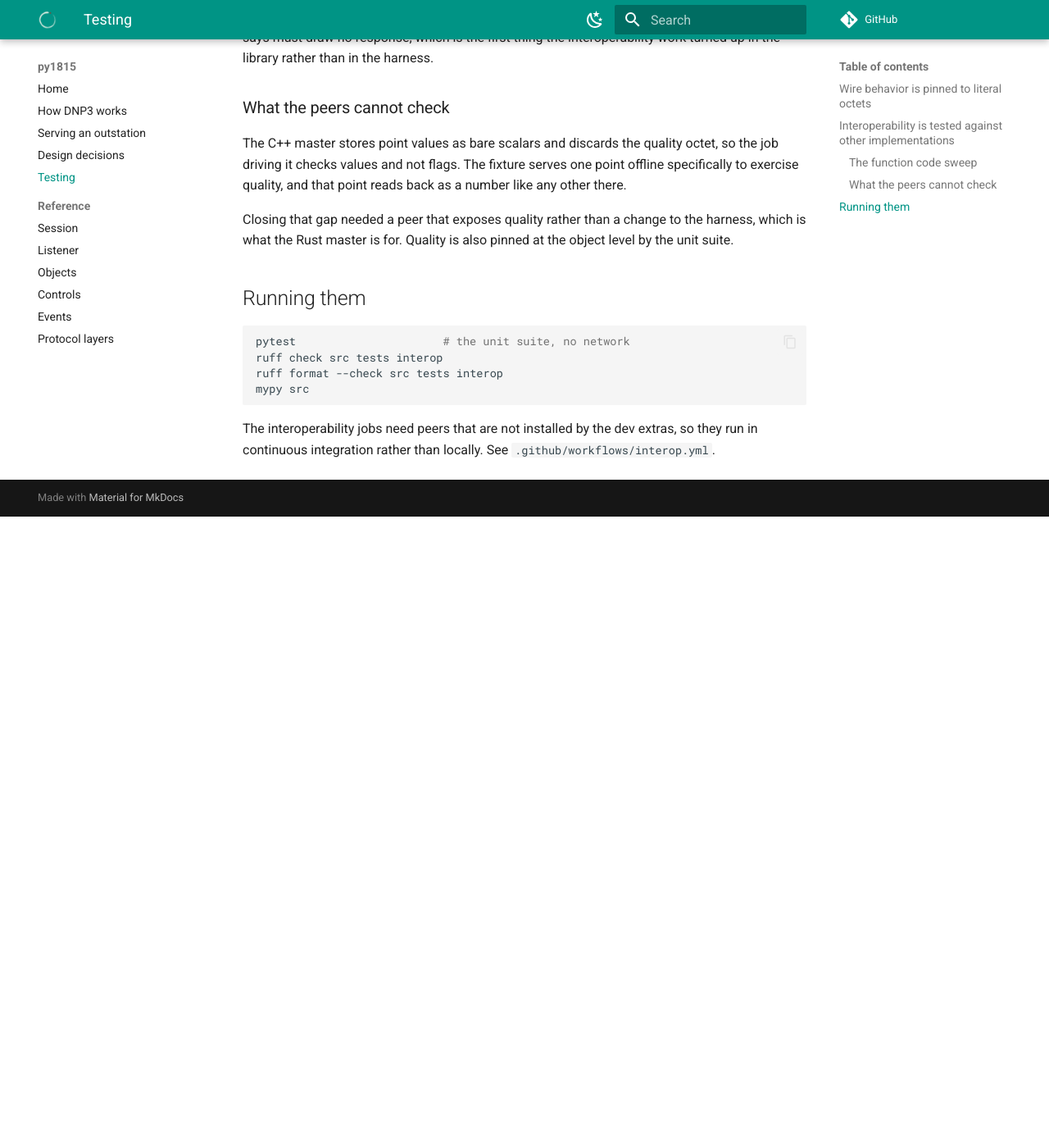
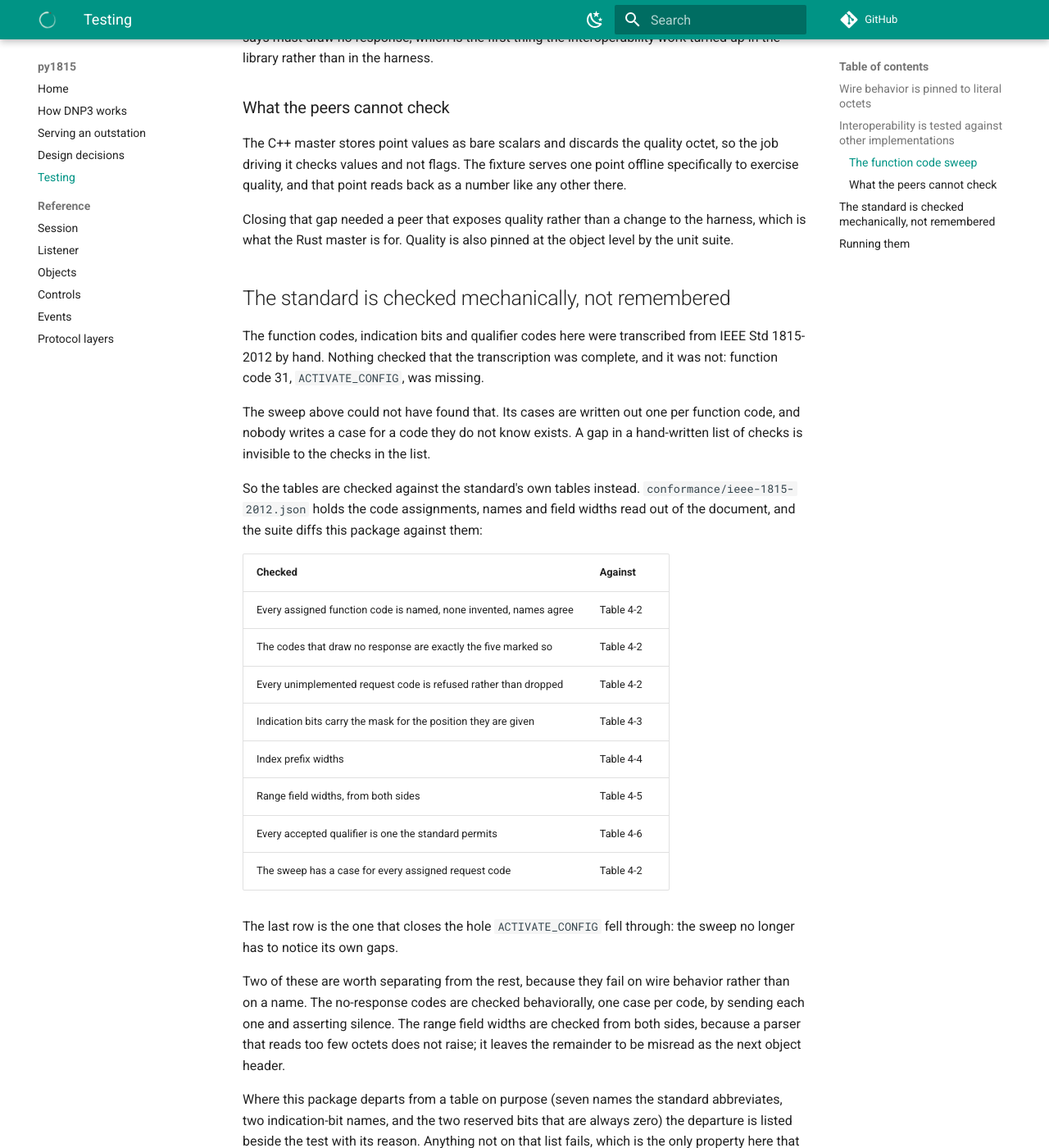
Before and after one commit to DERSecurity/py1815, an MkDocs documentation site: the page built from docs/testing.md, in a window 1280 px wide and 1400 px high, scrolled down 1320 px. Shown: the whole window at 82% size. Built offline with MkDocs 1.6.1 and Material for MkDocs 9.7.7, drawn with Linux system fonts in a browser that asks for light colours; comment, search, counter and statistics services are not loaded; before the commit the page ends 1950 px from its top, so only the background shows below that; some of the changed text lies outside the part shown.

Commit message:
Write down what the conformance check covers
`conformance/README.md` states what the checked-in tables hold and what they
deliberately leave out, since the distinction is the reason the standard itself
can stay out of the repository.

`docs/testing.md` gains it as a third rule beside the two already there. It
belongs next to the sweep rather than on its own page: the sweep is what the
ACTIVATE_CONFIG gap hid from, and "a gap in a hand-written list of checks is
invisible to the checks in the list" is the same lesson the other two teach.

Also adds `scripts` to the paths lint runs over, now that there is a script
there.

````diff
--- a/docs/testing.md
+++ b/docs/testing.md
@@ -61,12 +61,62 @@ Closing that gap needed a peer that exposes quality rather than a change to the
 harness, which is what the Rust master is for. Quality is also pinned at the
 object level by the unit suite.
 
+## The standard is checked mechanically, not remembered
+
+The function codes, indication bits and qualifier codes here were transcribed
+from IEEE Std 1815-2012 by hand. Nothing checked that the transcription was
+complete, and it was not: function code 31, `ACTIVATE_CONFIG`, was missing.
+
+The sweep above could not have found that. Its cases are written out one per
+function code, and nobody writes a case for a code they do not know exists. A
+gap in a hand-written list of checks is invisible to the checks in the list.
+
+So the tables are checked against the standard's own tables instead.
+`conformance/ieee-1815-2012.json` holds the code assignments, names and field
+widths read out of the document, and the suite diffs this package against them:
+
+| Checked | Against |
+|---|---|
+| Every assigned function code is named, none invented, names agree | Table 4-2 |
+| The codes that draw no response are exactly the five marked so | Table 4-2 |
+| Every unimplemented request code is refused rather than dropped | Table 4-2 |
+| Indication bits carry the mask for the position they are given | Table 4-3 |
+| Index prefix widths | Table 4-4 |
+| Range field widths, from both sides | Table 4-5 |
+| Every accepted qualifier is one the standard permits | Table 4-6 |
+| The sweep has a case for every assigned request code | Table 4-2 |
+
+The last row is the one that closes the hole `ACTIVATE_CONFIG` fell through: the
+sweep no longer has to notice its own gaps.
+
+Two of these are worth separating from the rest, because they fail on wire
+behavior rather than on a name. The no-response codes are checked behaviorally,
+one case per code, by sending each one and asserting silence. The range field
+widths are checked from both sides, because a parser that reads too few octets
+does not raise; it leaves the remainder to be misread as the next object header.
+
+Where this package departs from a table on purpose (seven names the standard
+abbreviates, two indication-bit names, and the two reserved bits that are always
+zero) the departure is listed beside the test with its reason. Anything not on
+that list fails, which is the only property here that matters.
+
+The standard is a paid document and is not in the repository, so regenerating
+the tables is a step someone takes deliberately, with their own copy:
+
+```bash
+pip install pypdf
+python scripts/extract_conformance.py --pdf "IEEE 1815-2012.pdf" --check
+```
+
+`conformance/README.md` covers what that file holds and what it deliberately
+does not.
+
 ## Running them
 
 ```bash
 pytest                      # the unit suite, no network
-ruff check src tests interop
-ruff format --check src tests interop
+ruff check src tests interop scripts
+ruff format --check src tests interop scripts
 mypy src
 ```
 
````
Also changed, not shown: other parts of docs/testing.md (+1 -1 lines), CHANGELOG.md (+21 -1 lines), conformance/README.md (added, +70 -0 lines), 1 other file.
